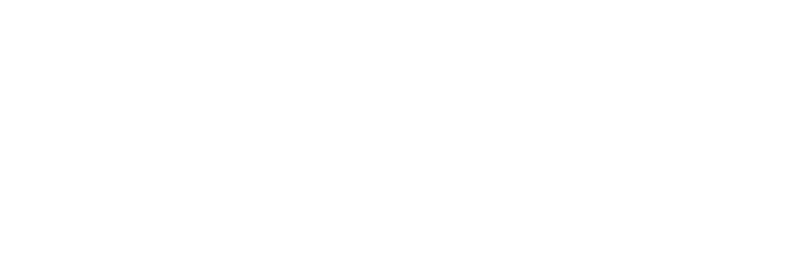
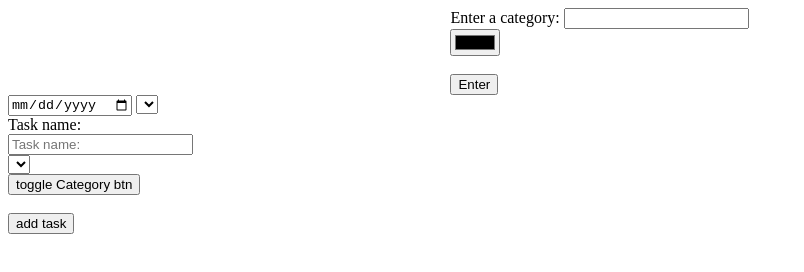
Before and after one commit to mahmoudkhalifah/cst-project, a plain HTML site: page index.html in a window 1280 px wide. Shown: the whole page, without its empty margins (0-804 px from the left). Drawn offline with Linux system fonts and the light colour scheme.

Commit message:
intital ui page

```diff
--- a/css/style.css
+++ b/css/style.css
@@ -0,0 +1,6 @@
+
+#category{
+
+    width: 30%;
+    margin: auto;
+}
--- a/index.html
+++ b/index.html
@@ -5,17 +5,49 @@
     <meta http-equiv="X-UA-Compatible" content="IE=edge">
     <meta name="viewport" content="width=device-width, initial-scale=1.0">
     <title>To do List</title>
+
+    <link rel="stylesheet" type="text/css" href="css/style.css">
+
 </head>
 <body>
 
-    <div class="main">
 
-
+    <div id="category">
+        <label>Enter a category: </label>
+        <input id="newCategoryNameInput" type="text" name="category">
+        <br>
+        <input id="newCategoryColorInput" type="color" name="color">
+        <br>
+        <br>
+        <input id="submitNewCategoryBtn" type="button" value="Enter">
     </div>
 
-    <div id="category">
+    <div id="mainContainerDiv">
 
+        <input id="dateInput" type="date" name="date">
+        <select id="categoryFilterSelect">
+
+        </select>
+
+        <div id="dayTasksDiv">
+
+        </div>
+
+        <div id="newTaskDiv">
+            <label>Task name: </label>
+            <br>
+            <input id="newTaskNameInput" placeholder="Task name:" type="text" name="taskName">
+            <br>
+            <select id="newTaskCategorySelect">
+
+            </select>
+            <br>
+            <!-- for showing category div -->
+            <input id="popUpBtn" type="button" value="toggle Category btn">
+            <br>
+            <br>
+            <input id="addTaskBtn" type="button" value="add task" onclick="">
+        </div>
     </div>
-
 </body>
 </html>
```
